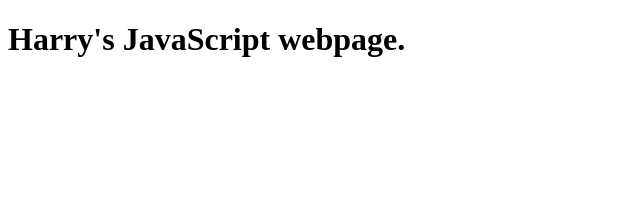
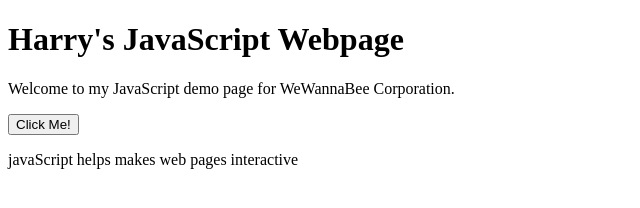
Before and after one commit to hsandhu01/W110-COP1801-Section-01-JavaScrip, a plain HTML site: page Module 01/index.html in a window 1280 px wide. Shown: the whole page, without its empty margins (0-640 px from the left). Drawn offline with Linux system fonts and the light colour scheme.

Commit message:
added two small features

```diff
--- a/Module 01/index.html
+++ b/Module 01/index.html
@@ -5,10 +5,23 @@
     <title>WeWannaBee - JavaScript Showcase</title>
 </head>
 <body>
-    <h1>Harry's JavaScript webpage.</h1>
+    <h1>Harry's JavaScript Webpage</h1>
+
+    <p>Welcome to my JavaScript demo page for WeWannaBee Corporation.</p>
+
+    <button onclick="showMessage()">Click Me!</button>
 
     <script>
-        console.log("This is Harry Sandhu's Javascript Webpage.");
+        // console log
+        console.log("This is Harry Sandhu's JavaScript Webpage.");
+
+        // custom message for my visitors
+        document.write("<p>javaScript helps makes web pages interactive</p>");
+
+        // this will show alert
+        function showMessage() {
+            alert("Thanks for visiting Harry's webpage!");
+        }
     </script>
 </body>
 </html>
```
